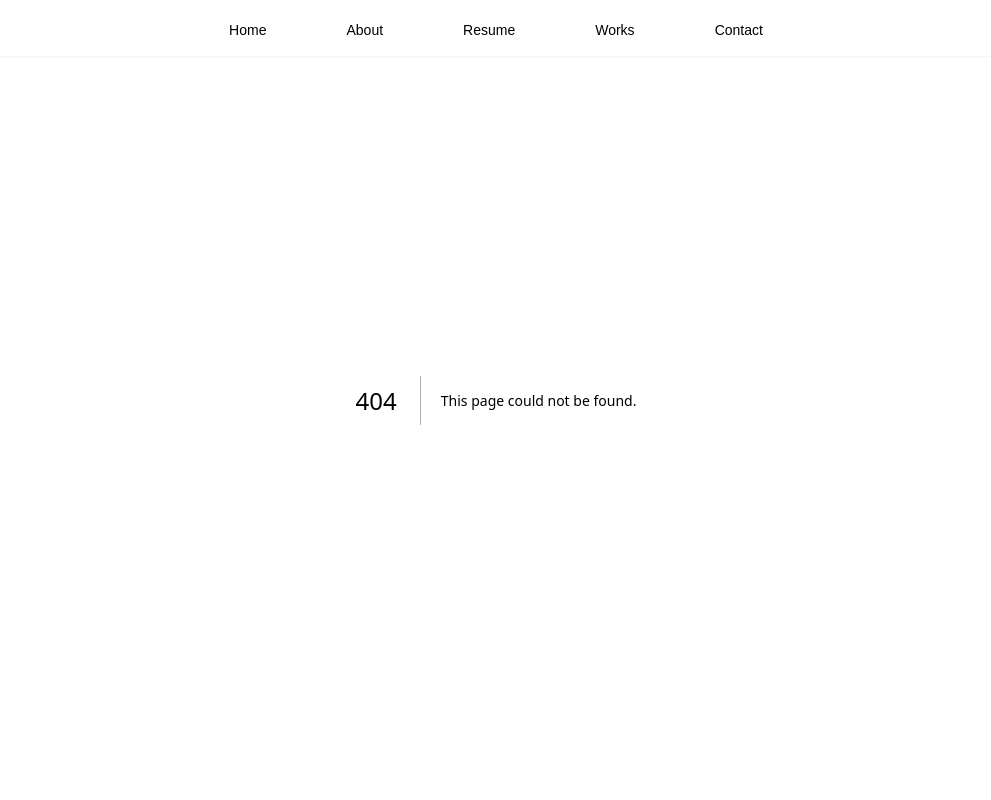
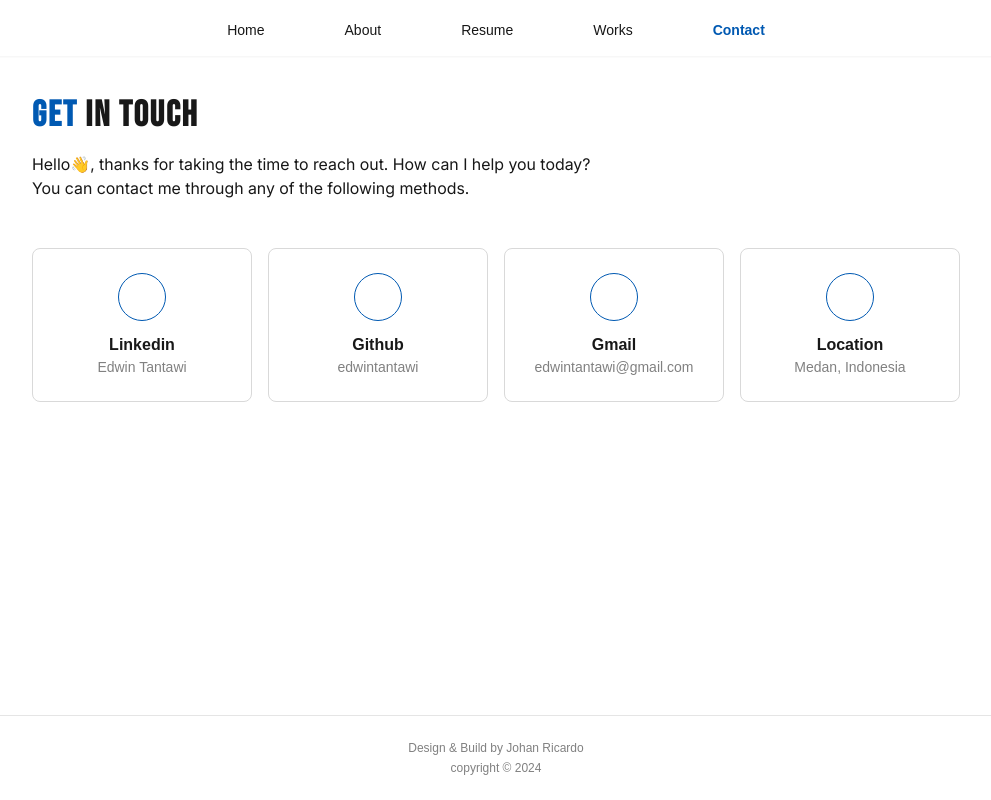
Before and after one commit to johanso/portfolioNextJS, a Next.js app: page /contact in a window 1280 px wide. Before the commit this address had no page. Shown: the whole page, without its empty margins (144-1135 px from the left). Built offline with nearby package versions, Linux system fonts and the light colour scheme.

Commit message:
advances

```diff
--- a/app/about/page.tsx
+++ b/app/(pages)/about/page.tsx
@@ -1,12 +1,12 @@
 "use client";
 import { motion } from "framer-motion";
-import { BoxInfoText, SkillCard, Title } from "../components";
+import { BoxInfoText, SkillCard, Title } from "../../components";
 import {
   IconBoundingBox,
   IconCodeSlash,
   IconDevicesPhone,
   IconWordpress,
-} from "../icons";
+} from "../../icons";
 
 export default function AboutPage() {
   return (
@@ -17,7 +17,7 @@ export default function AboutPage() {
     >
       <Title text="About Me" />
 
-      <p className="font-[family-name:var(--font-inter)] font-normal mb-4">
+      <p className="font-[family-name:var(--font-inter)] font-normal mb-6">
         <strong className="font-bold mb-1 block tracking-wide">
           Hello! I&apos;m Johan Ricardo.
         </strong>
@@ -26,7 +26,7 @@ export default function AboutPage() {
         I&apos;m here to turn your web visions into reality. Let&apos;s chat!
       </p>
 
-      <h3 className="text-md font-semibold tracking-wide text-black mb-4">
+      <h3 className="text-md font-semibold tracking-wide text-black mb-6">
         Is there anything I can do for you?
       </h3>
 
--- /dev/null
+++ b/app/(pages)/contact/page.tsx
@@ -0,0 +1,72 @@
+"use client";
+import { motion } from "framer-motion";
+import { Title } from "../../components";
+
+export default function ContactPage() {
+  return (
+    <motion.div
+      className="container m-auto pt-24 pb-4"
+      animate={{ opacity: 1 }}
+      initial={{ opacity: 0 }}
+    >
+      <Title text="Get In Touch" />
+
+      <p className="font-[family-name:var(--font-inter)] font-normal mb-12">
+        Hello👋, thanks for taking the time to reach out. How can I help you
+        today? <br />
+        You can contact me through any of the following methods.
+      </p>
+
+      <div className="grid grid-cols-1 md:grid-cols-2 xl:grid-cols-4 gap-4 mb-12">
+        <a
+          href="https://www.linkedin.com/in/edwin-tantawi-909138193"
+          target="_blank"
+          rel="noopener noreferrer"
+          className="flex flex-col items-center border border-light-gray rounded-lg py-6 px-4 transition duration-300 hover:shadow-lg"
+        >
+          <div className="w-12 h-12 rounded-full border border-primary grid place-items-center">
+            <i className="fab fa-linkedin-in text-xl"></i>
+          </div>
+          <h3 className="text-black font-semibold mt-3">Linkedin</h3>
+          <p className="text-gray text-xs md:text-sm">Edwin Tantawi</p>
+        </a>
+        <a
+          href="https://github.com/edwintantawi"
+          target="_blank"
+          rel="noopener noreferrer"
+          className="flex flex-col items-center border border-light-gray rounded-lg py-6 px-4 transition duration-300 hover:shadow-lg"
+        >
+          <div className="w-12 h-12 rounded-full border border-primary grid place-items-center">
+            <i className="fab fa-github text-xl"></i>
+          </div>
+          <h3 className="text-black font-semibold mt-3">Github</h3>
+          <p className="text-gray text-xs md:text-sm">edwintantawi</p>
+        </a>
+        <a
+          href="mailto:edwintantawi@gmail.com"
+          target="_blank"
+          rel="noopener noreferrer"
+          className="flex flex-col items-center border border-light-gray rounded-lg py-6 px-4 transition duration-300 hover:shadow-lg"
+        >
+          <div className="w-12 h-12 rounded-full border border-primary grid place-items-center">
+            <i className="far fa-envelope text-xl"></i>
+          </div>
+          <h3 className="text-black font-semibold mt-3">Gmail</h3>
+          <p className="text-gray text-xs md:text-sm">edwintantawi@gmail.com</p>
+        </a>
+        <a
+          href="https://www.google.com/maps/place/Medan,+Medan+City,+North+Sumatra/@3.6422838,98.5994534,12z/data=!3m1!4b1!4m5!3m4!1s0x303131cc1c3eb2fd:0x23d431c8a6908262!8m2!3d3.5951956!4d98.6722227"
+          target="_blank"
+          rel="noopener noreferrer"
+          className="flex flex-col items-center border border-light-gray rounded-lg py-6 px-4 transition duration-300 hover:shadow-lg"
+        >
+          <div className="w-12 h-12 rounded-full border border-primary grid place-items-center">
+            <i className="far fa-compass text-xl"></i>
+          </div>
+          <h3 className="text-black font-semibold mt-3">Location</h3>
+          <p className="text-gray text-xs md:text-sm">Medan, Indonesia</p>
+        </a>
+      </div>
+    </motion.div>
+  );
+}
--- a/app/about/layout.tsx
+++ b/app/(pages)/layout.tsx
@@ -1,11 +1,14 @@
+import { Footer } from "../components";
+
 export default function AboutLayout({
   children,
 }: {
   children: React.ReactNode;
 }) {
   return (
-    <section>
+    <section className="flex flex-col min-h-screen justify-start [&>div]:grow">
       {children}
+      <Footer />
     </section>
   );
 }
--- a/app/resume/page.tsx
+++ b/app/(pages)/resume/page.tsx
@@ -1,6 +1,6 @@
 "use client";
 import { motion } from "framer-motion";
-import { BoxInfoText, Title } from "../components";
+import { BoxInfoText, Title } from "../../components";
 
 export default function ResumePage() {
   return (
@@ -81,24 +81,28 @@ export default function ResumePage() {
           <BoxInfoText
             title="Meta"
             subtitle="Online"
+            url="https://www.coursera.org/account/accomplishments/specialization/certificate/X3LWV5G4C5MT"
             years="2023"
             text="Meta Front-End Developer"
           />
           <BoxInfoText
             title="Google"
             years="2021"
+            url="https://www.coursera.org/account/accomplishments/verify/JAY6JM3ECCNN"
             subtitle="Online"
             text="Foundations of User Experience (UX) Design"
           />
           <BoxInfoText
             title="Google Actívate"
             years="2019"
+            url="https://learndigital.withgoogle.com/activate/validate-certificate-code"
             subtitle="Online"
             text="Desarrollo Web I, II"
           />
           <BoxInfoText
             title="IBM"
             years="2019"
+            url="https://www.youracclaim.com/badges/b07839ab-c9af-46a2-873e-d061acef007e/linked_in_profile"
             subtitle="Online"
             text="Enterprise Design Thinking Practitioner"
           />
--- a/app/components/BoxInfoText.tsx
+++ b/app/components/BoxInfoText.tsx
@@ -1,24 +1,36 @@
+import Link from 'next/link';
 import { ReactNode } from 'react'
+import { IconLink } from '../icons';
 
 interface BoxInfoTextProps {
   title: string;
   subtitle?: string;
   icon?: ReactNode;
   years?: string
+  url?: string
   text: string
 }
 
-export const BoxInfoText = ({title, icon, text, years, subtitle} : BoxInfoTextProps) => {
+export const BoxInfoText = ({title, icon, text, years, subtitle, url} : BoxInfoTextProps) => {
   return (
     <div className="p-6 rounded-lg bg-white border-solid border-2 border-black">
       <div className={`flex flex-wrap gap-x-4 ${subtitle ? 'flex-col' : 'items-center'}`}>
         { icon && <span>{icon}</span> }
         <div className="flex items-center">
           <h3 className="text-md lg:text-base font-semibold text-black">{title}</h3>
-          {years && <span className='text-neutral-500 ml-2 text-sm font-[family-name:var(--font-roboto-mono)]'>{years}</span>}
+          {years && <span className='text-neutral-500 ml-2 xl:ml-4 text-sm font-[family-name:var(--font-roboto-mono)]'>{years}</span>}
         </div>
         { subtitle && (
-          <span className="text-sm mt-1 font-light text-primary">{subtitle}</span>
+          <div className='flex items-center'>
+            <span className="text-sm mt-1 font-light text-primary">{subtitle}</span>
+            {
+              url && (
+                <Link href={url} target="_blank" className="ml-2 text-primary">
+                  <IconLink size={14} />
+                </Link>
+              )
+            }
+          </div>
         )}
       </div>
       <div className="mt-3">
--- /dev/null
+++ b/app/components/Footer.tsx
@@ -0,0 +1,9 @@
+import React from 'react'
+
+export const Footer = () => {
+  return (
+    <footer className="text-center text-xs md:text-md text-gray py-6 border-t border-solid border-neutral-200">
+      <p className="mb-1">Design &amp; Build by Johan Ricardo</p><p>copyright © 2024</p>
+    </footer>
+  )
+}
--- a/app/components/Navigation.tsx
+++ b/app/components/Navigation.tsx
@@ -31,7 +31,7 @@ const menuItems: MenuItem[] = [
     icon: <IconISqueresPlus size={22} />
   },
   {
-    href: '/#',
+    href: '/contact',
     label: 'Contact',
     icon: <IconContactPlane size={22} />
   }
--- a/app/components/Title.tsx
+++ b/app/components/Title.tsx
@@ -1,5 +1,4 @@
-import React from 'react'
-
+'use client';
 export const Title = ({text}: {text: string}) => {
 
   const words = text?.split(' ') || [];
--- a/app/components/index.ts
+++ b/app/components/index.ts
@@ -2,6 +2,7 @@ export * from "./Hero";
 export * from "./Navbar";
 export * from "./Button";
 export * from "./Title";
+export * from "./Footer";
 export * from "./Navigation";
 export * from "./BoxInfoText";
 export * from "./SkillCard";
--- a/app/icons/index.tsx
+++ b/app/icons/index.tsx
@@ -81,3 +81,12 @@ export const IconHome = ({ size = 8 }: { size?: number }) => {
     </svg>
   )
 }
+
+export const IconLink = ({ size = 8 }: { size?: number }) => {
+  return (
+    <svg xmlns="http://www.w3.org/2000/svg" fill="currentColor" width={`${size}px`} height={`${size}px`} viewBox="0 0 16 16">
+      <path fillRule="evenodd" d="M8.636 3.5a.5.5 0 0 0-.5-.5H1.5A1.5 1.5 0 0 0 0 4.5v10A1.5 1.5 0 0 0 1.5 16h10a1.5 1.5 0 0 0 1.5-1.5V7.864a.5.5 0 0 0-1 0V14.5a.5.5 0 0 1-.5.5h-10a.5.5 0 0 1-.5-.5v-10a.5.5 0 0 1 .5-.5h6.636a.5.5 0 0 0 .5-.5"/>
+      <path fillRule="evenodd" d="M16 .5a.5.5 0 0 0-.5-.5h-5a.5.5 0 0 0 0 1h3.793L6.146 9.146a.5.5 0 1 0 .708.708L15 1.707V5.5a.5.5 0 0 0 1 0z"/>
+    </svg>
+  )
+}
--- a/app/resume/layout.tsx
+++ /dev/null
@@ -1,11 +0,0 @@
-export default function AboutLayout({
-  children,
-}: {
-  children: React.ReactNode;
-}) {
-  return (
-    <section>
-      {children}
-    </section>
-  );
-}
```
Also changed, not shown: app/layout.tsx (+0 -7 lines), public/images/skill-tailwindcss.svg.
